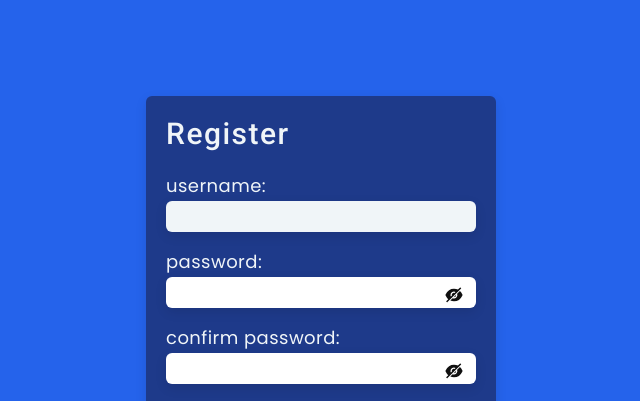
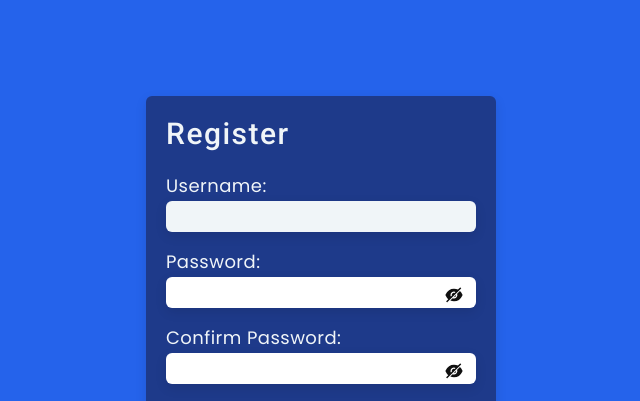
Before and after one commit to kawojue/user-registration, a React (Vite) app in the folder starter/: page / in a window 1280 px wide. Shown: the top 401 px of the page, without its empty margins (319-959 px from the left). Built offline with nearby package versions, Linux system fonts and the light colour scheme.

Commit message:
more styles

```diff
--- a/starter/src/index.css
+++ b/starter/src/index.css
@@ -42,7 +42,7 @@ body {
 }
 
 label {
-    @apply text-[18px] tracking-wide;
+    @apply text-[18px] tracking-wide capitalize;
 }
 
 input {
```
